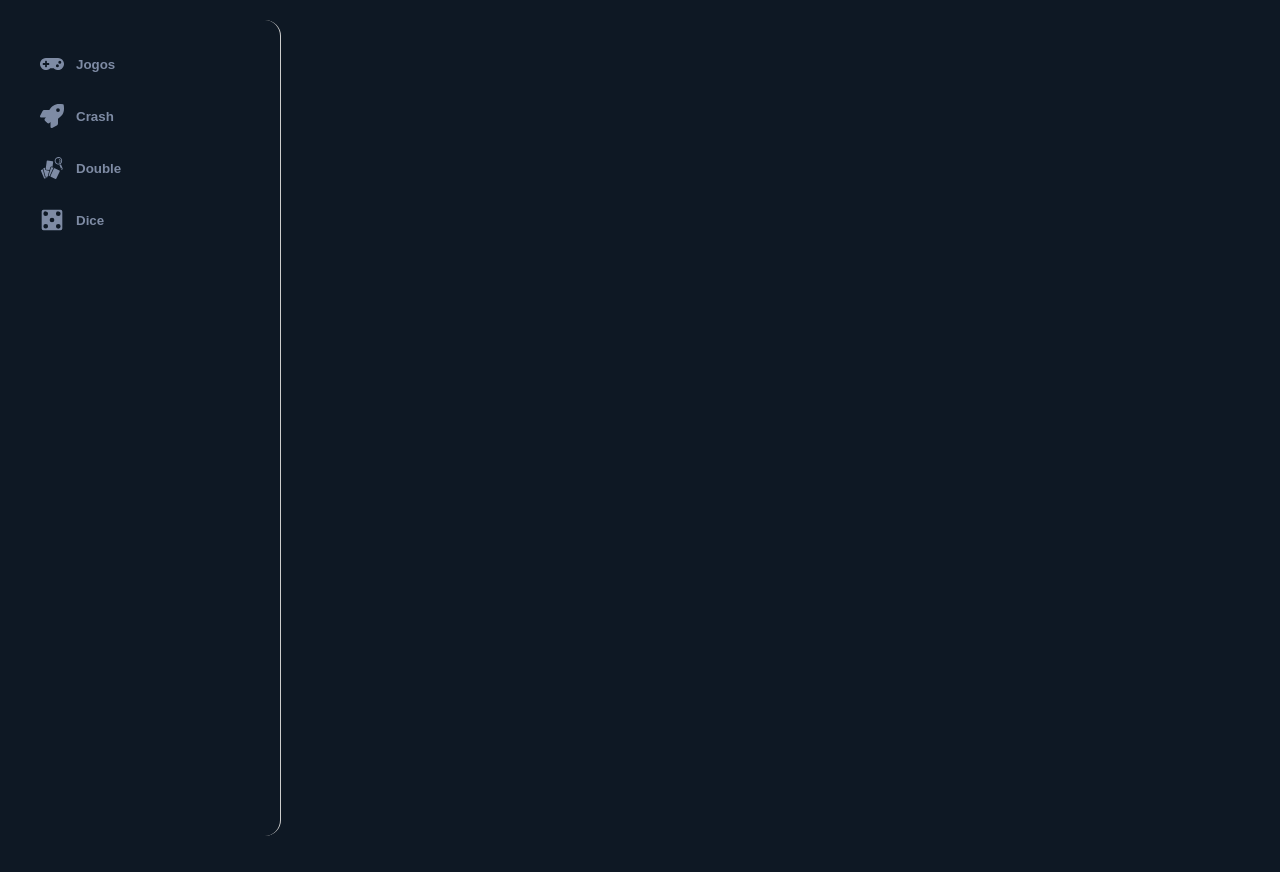
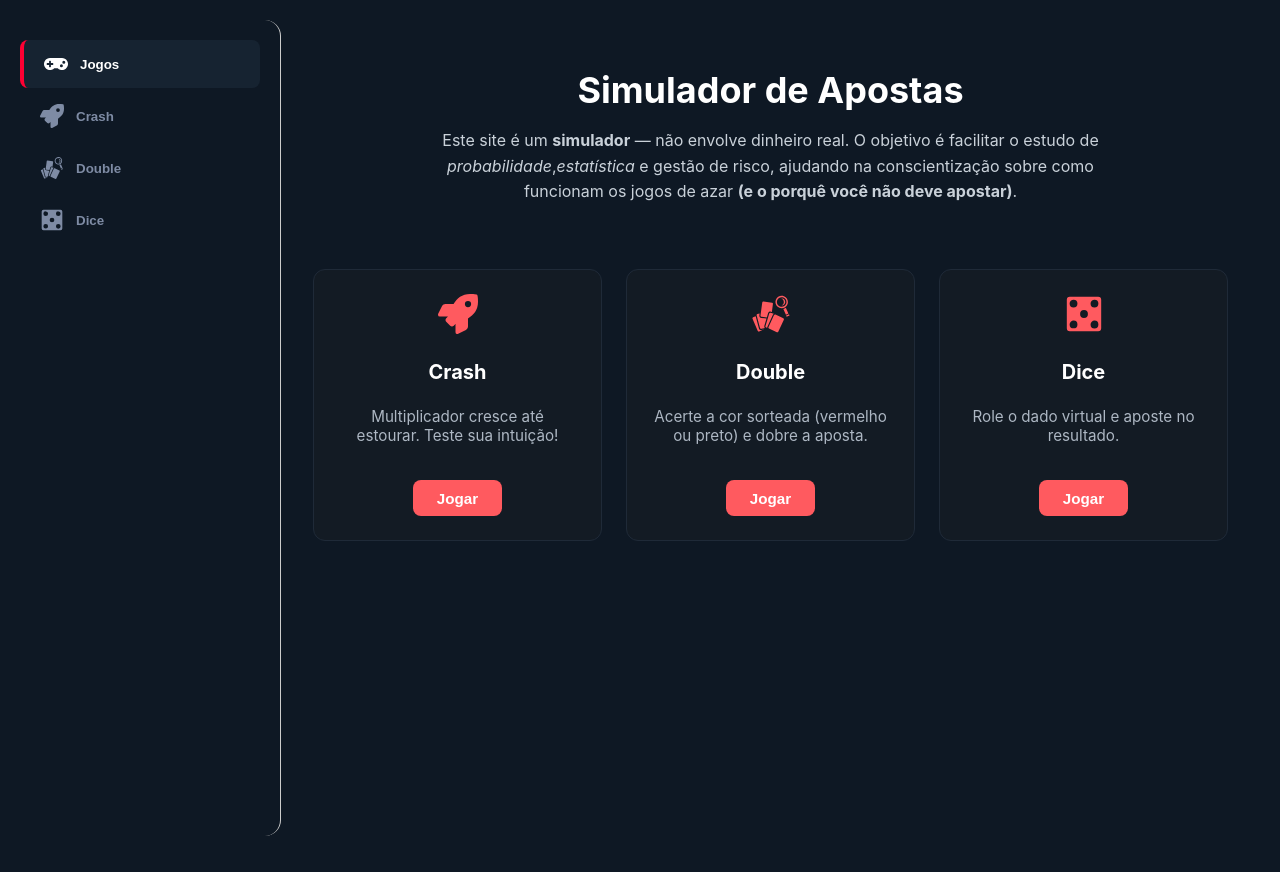
Before and after one commit to Lucas-Inacioo/Gamble, a React (Create React App) app: page / in a window 1280 px wide. Built offline with nearby package versions, Linux system fonts and the light colour scheme.

Commit message:
Set mainPage as the default

```diff
--- a/src/components/HomePage/HomePage.js
+++ b/src/components/HomePage/HomePage.js
@@ -5,7 +5,7 @@ import Menu, { games } from '../Menu/Menu';
 import './HomePage.css';
 
 const HomePage = () => {
-  const [currentGame, setCurrentGame] = useState(null);
+  const [currentGame, setCurrentGame] = useState('mainPage');
 
   return (
     <div className="homepage">
```
